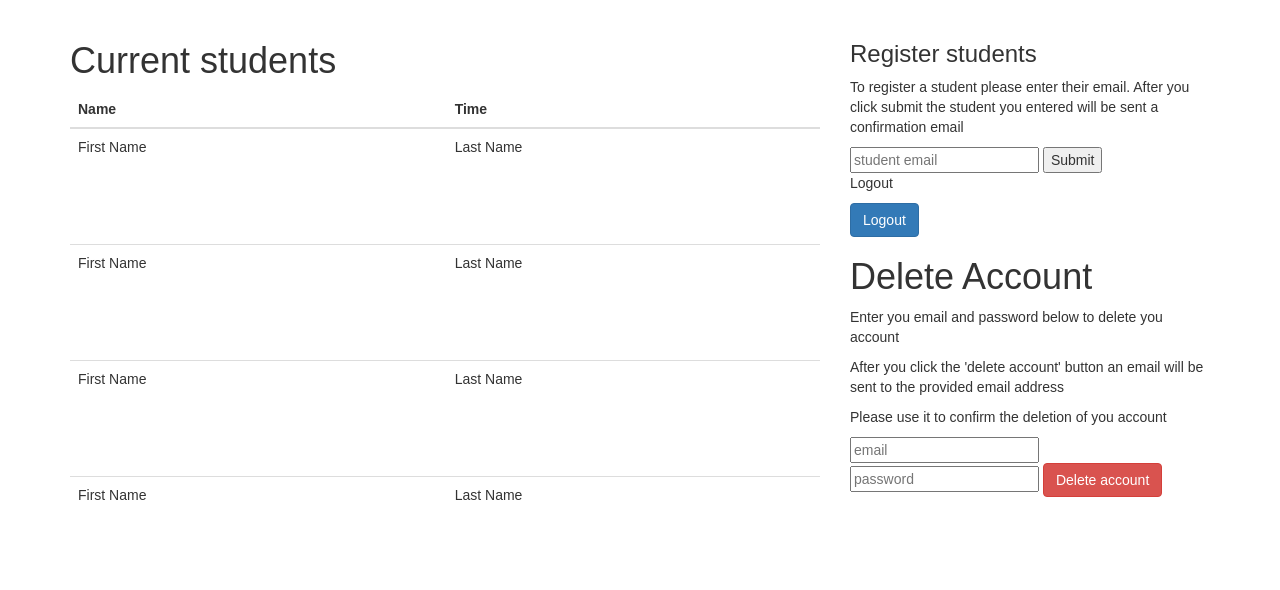
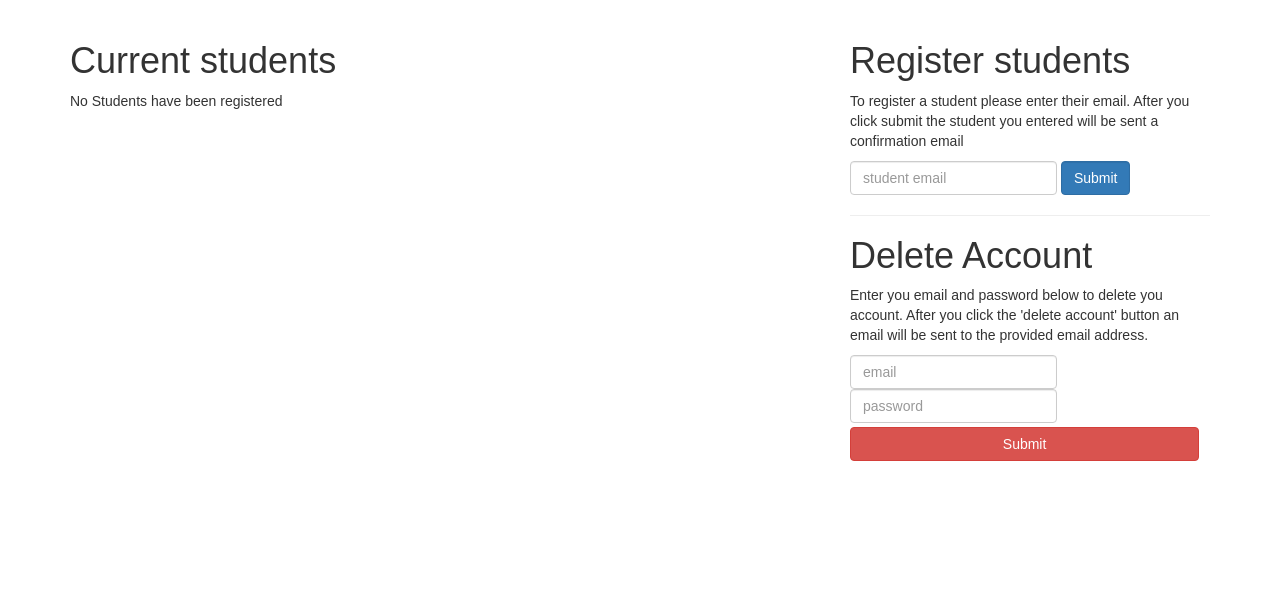
Before and after one commit to iso1234/majorwork, a Flask app: template templates/loggedIn.html in a window 1280 px wide. Shown: the part 50-640 px from the top of the page. Run offline with Flask 2, Linux system fonts and the light colour scheme; the template is opened without the code that fills it, so the values that code supplies are empty; some libraries are stand-ins or nearby versions.

Commit message:
Improved logged out UI

```diff
--- a/app.py
+++ b/app.py
@@ -112,7 +112,7 @@ def confirmAccount(key):
     return redirect(url_for("home"))
 
 
-@app.route("/logout", methods=["POST"])
+@app.route("/logout")
 @login_required
 def logout():
     session.pop("userEmail")
--- a/templates/loggedIn.html
+++ b/templates/loggedIn.html
@@ -18,7 +18,7 @@
             <!-- Students -->
             <div class="table">
                 <h1>Current students</h1>
-                {% if not studentInfo %}
+                {% if studentInfo %}
                     <table class="table">
                     <thead>
                         <tr>
@@ -28,14 +28,13 @@
                     </thead>
 
                     <tbody>
-                        {% for i in {"Isaac": "Time1", "Ash": "Time2", "Isaac1": "Time1", "Ash1": "Time2"} %}
+                        {% for entry in studentInfo %}
                         <tr>
-                            <td>First Name</td>
-                            <td>Last Name</td>
+                            <td>{{ entry[0] }}</td>
+                            <td>{{ entry[1] }}</td>
                         </tr>
                         {% endfor %}
                     </tbody>
-                    <tbody>
                     </table>
                     <p>{% for name in studentInfo %}{{ name }}</p>
                         <ul>{% for i in studentInfo[name] %}<li>{{i}}</li>{% endfor %}</ul>
@@ -47,29 +46,35 @@
         </div>
 
         <div class="col-md-4">
-            <h3>Register students</h3>
+            <h1>Register students</h1>
             <p>To register a student please enter their email. After you click submit the student you entered will be sent a confirmation email</p>
-            <form action="/mystudents" method="post">
-                <input type="email" placeholder="student email" name="studentEmail" required>
-                <input type="submit" value="Submit">
+            <form action="/mystudents" method="post" class="form-inline">
+                <div class="form-group">
+            		<input type="email" class="form-control" name="studentEmail" placeholder="student email" required>
+            	</div>
+                <div class="form-group">
+                    <input class="btn btn-primary form-control" type="submit" value="Submit">
+                </div>
             </form>
 
-            <!-- Logout -->
-            <form action="/logout" method="post">
-                <p>Logout</p>
-                <input class="btn btn-primary" type="submit" value="Logout">
-            </form>
-
+            <hr>
 
             <!-- Delete account -->
             <h1>Delete Account</h1>
-            <p>Enter you email and password below to delete you account</p>
-            <p>After you click the 'delete account' button an email will be sent to the provided email address</p>
-            <p>Please use it to confirm the deletion of you account</p>
+            <p>Enter you email and password below to delete you account.
+                After you click the 'delete account' button an email will be sent to the provided email address.</p>
             <form action="/deleteAccount" method="post">
-                <input type="email" placeholder="email" name="userEmail" required>
-                <input type="password" placeholder="password" name="userPassword" required>
-                <input class="btn btn-danger" type="submit" value="Delete account">
+                <div class="form-inline">
+                    <fieldset>
+                        <div class="form-group">
+                    		<input class="form-control" type="email" placeholder="email" name="userEmail" required>
+                    	</div>
+                        <div class="form-group">
+                            <input class="form-control" type="password" placeholder="password" name="userPassword" required>
+                        </div>
+                    </fieldset>
+                </div>
+                <button id="danger-button" style="margin-right: 25px" type="submit" class="btn btn-danger">Submit</button>
             </form>
             {% if error %}
                 <p>{{ error }}</p>
@@ -81,8 +86,12 @@
 </body>
 
 <style>
+#danger-button {
+    margin-top: 4px;
+    width: 97%;
+}
 .table {
-    height: 500px !important;
+    max-height: 500px !important;
     overflow: scroll;
 }
 </style>
--- a/templates/menubar.html
+++ b/templates/menubar.html
@@ -1,14 +1,16 @@
-<nav class="navbar navbar-default" role="navigation">
-  <!-- Brand and toggle get grouped for better mobile display -->
-  <div class="navbar-header">
+<nav class="navbar navbar-default">
     <a class="navbar-brand"><img class="img-responsive" width="30px" src="static/LapisIcon.png"/></a>
-  </div>
+    {% if loginState == True %}
+    <form class="navbar-form navbar-right" action="/logout" method="get">
+        <button type="submit" class="btn btn-default"  style="margin-right: 10px">Logout</button>
+    </form>
+    {% endif %}
 </nav>
 
 {% if loginState == False %}
 <h1 id="title">LAPIS</h1>
 <p id="note"><small>Year 12 major work by Isaac Greene</small><p>
-{%  endif %}
+{% endif %}
 
 
 <style>
```
Also changed, not shown: sqlAPI.py (+9 -7 lines).
